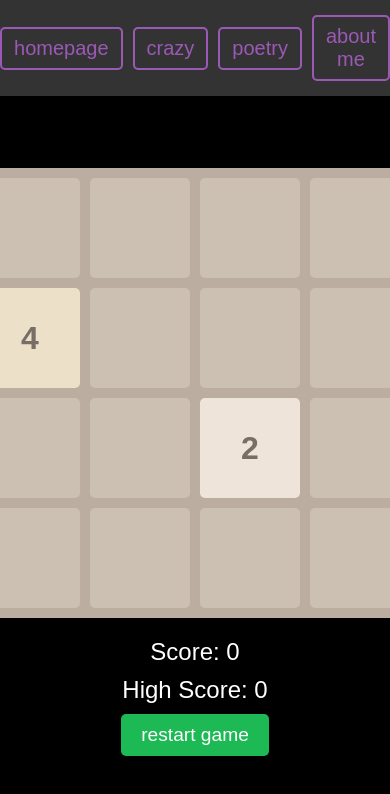
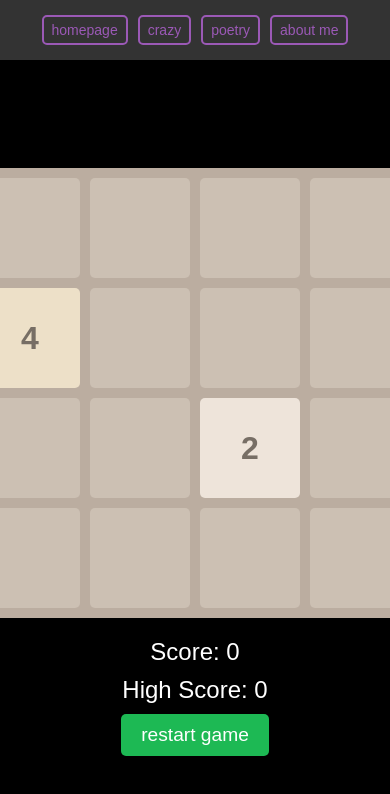
Before and after one commit to draliencannibal/zylapcool, a plain HTML site: page 2048.html in a window 390 px wide. Shown: the top 794 px of the page. Drawn offline with Linux system fonts and the light colour scheme.

Commit message:
Update style.css

```diff
--- a/style.css
+++ b/style.css
@@ -31,18 +31,18 @@ nav {
 
       .nav-links {
           display: flex;
-  gap: 1px
-
+          gap: 5px;
       }
 
       .nav-links a {
           color: #9b59b6;
           text-decoration: none;
-  font-size: 20px;
+          font-size: 18px;
           padding: 8px 12px;
           border: 2px solid #9b59b6;
           border-radius: 5px;
           display: inline-block;
+          transition: all 0.2s ease;
       }
 
 nav a {
@@ -57,6 +57,17 @@ nav a {
           color: #fff;
           border-color: white;
           background-color: #9b59b6;
+      }
+
+      @media (max-width: 600px) {
+          .nav-links {
+              gap: 2px;
+          }
+
+          .nav-links a {
+              font-size: 14px;
+              padding: 5px 8px;
+          }
       }
 
 nav a:hover {
```
Lines whose indentation alone changed are shown as unchanged.
